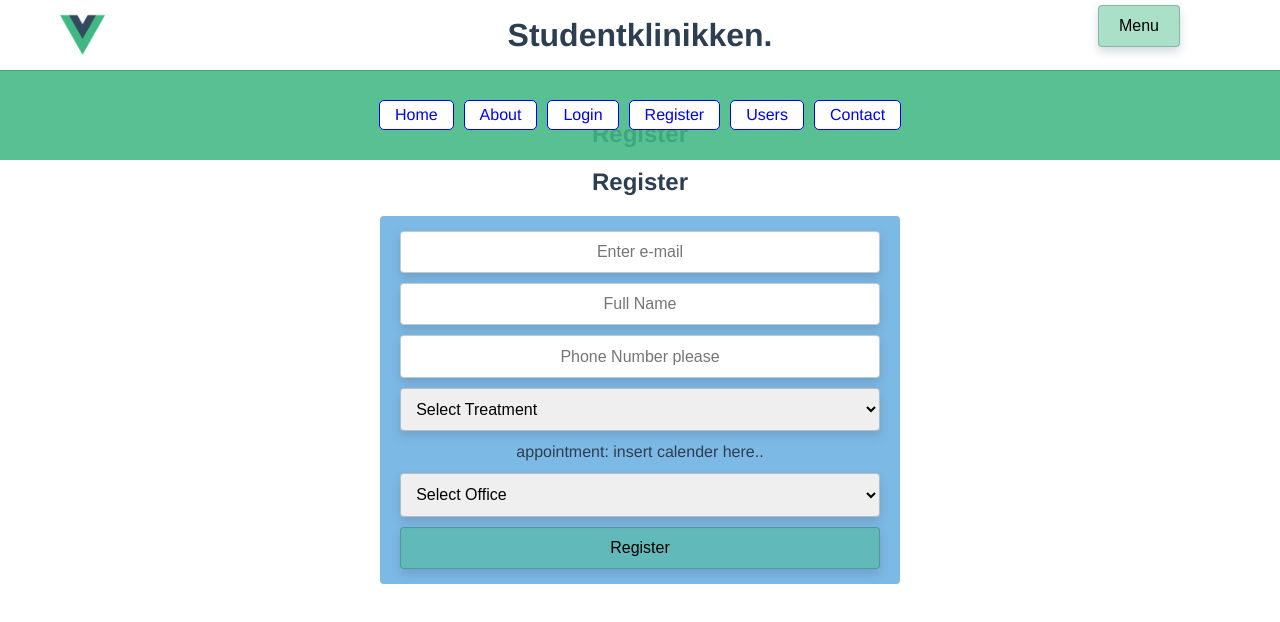
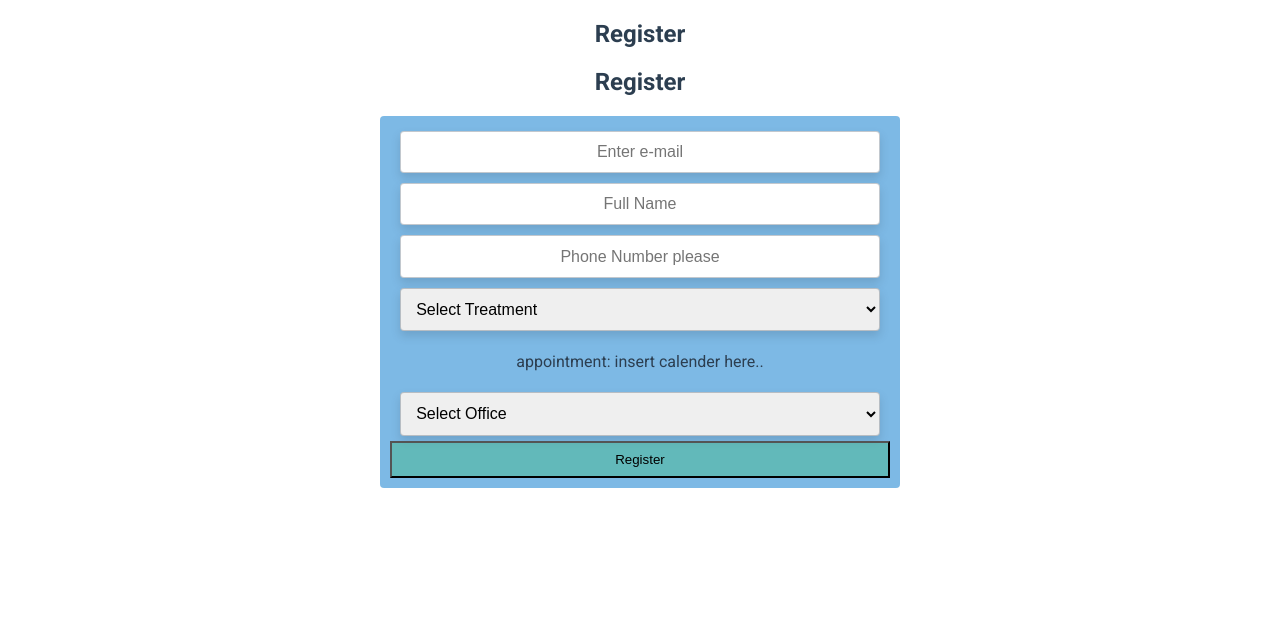
Before and after one commit to hansmaast/Studentklinikken-gruppe42, a Vue app: page /register in a window 1280 px wide. Shown: the top 622 px of the page. Built offline with nearby package versions, Linux system fonts and the light colour scheme.

Commit message:
Add layout for startpage

```diff
--- a/public/index.html
+++ b/public/index.html
@@ -5,6 +5,7 @@
     <meta http-equiv="X-UA-Compatible" content="IE=edge">
     <meta name="viewport" content="width=device-width,initial-scale=1.0">
     <link rel="icon" href="<%= BASE_URL %>favicon.ico">
+    <link href="https://fonts.googleapis.com/css?family=Roboto:300,400,400i,500,700&display=swap" rel="stylesheet">
     <title>Studentklinikken</title>
   </head>
   <body>
--- a/src/App.vue
+++ b/src/App.vue
@@ -1,7 +1,6 @@
 // This contains the components html && child components
 <template>
     <div id="app">
-        <HeaderWithSlideOutNav title="Studentklinikken."></HeaderWithSlideOutNav>
         <router-view class="routerView"/>
     </div>
 </template>
@@ -32,7 +31,7 @@
         margin: 0;
     }
     #app {
-        font-family: 'Avenir', Helvetica, Arial, sans-serif;
+        font-family: 'Roboto', sans-serif;
         -webkit-font-smoothing: antialiased;
         -moz-osx-font-smoothing: grayscale;
         text-align: center;
@@ -43,14 +42,13 @@
     }
 
     .routerView {
-        margin-top: 70px;
-        padding-top: 30px;
+        height: 100vh;
+        width: 100vw;
     }
 
     input,
     select,
-    textarea,
-    button {
+    textarea {
         outline: none;
         margin: 5px 10px;
         font-size: 1em;
--- a/src/components/Layout/Header/Header.vue
+++ b/src/components/Layout/Header/Header.vue
@@ -1,10 +1,10 @@
 <template>
     <header>
         <router-link to="/" class="logoLink">
-            <img alt="Vue logo" src="../../../assets/logo.png">
+            <img alt="logo" src="#">
         </router-link>
         <h1>{{title}}</h1>
-        <button @click="toggleNav">Menu</button>
+        <button @click="toggleNav">| | |</button>
         <NavLinks />
     </header>
 </template>
@@ -30,6 +30,7 @@
         position: fixed;
         display: flex;
         flex-direction: row;
+        align-items: center;
         height: 70px;
         background-color: white;
         border-bottom: 1px solid #2c3e50;
@@ -42,9 +43,14 @@
     }
 
     button {
-        max-width: 150px;
+        padding: 0;
+        width: 40px;
+        height: 50px;
         right: 0;
         margin-right: 100px;
+        border: none;
+        border-radius: 5px;
+        transform: rotate(90deg);
     }
 
     h1 {
--- a/src/router.js
+++ b/src/router.js
@@ -1,6 +1,6 @@
 import Vue from 'vue'
 import Router from "vue-router";
-import Home from './views/Home'
+import StartPage from './views/StartPage'
 
 Vue.use(Router)
 
@@ -9,8 +9,8 @@ const router = new Router({
     routes: [
         {
             path: '/',
-            name: 'home',
-            component: Home
+            name: 'startPage',
+            component: StartPage
         },
         {
             path: '/about',
--- a/src/views/Home.vue
+++ /dev/null
@@ -1,51 +0,0 @@
-<template>
-    <div>
-        <h2>Velkommen!</h2>
-        <h4>Hvem er vi?</h4>
-        <p>
-            Lorem ipsum dolor sit amet, consectetur adipiscing elit, sed do eiusmod tempor incididunt ut labore et
-            dolore magna aliqua. Ut enim ad minim veniam, quis nostrud exercitation ullamco laboris nisi ut aliquip ex
-            ea commodo consequat. Duis aute irure dolor in reprehenderit in voluptate velit esse cillum dolore eu fugiat
-            nulla pariatur. Excepteur sint occaecat cupidatat non proident, sunt in culpa qui officia deserunt mollit
-            anim id est laborum.
-        </p>
-    </div>
-</template>
-
-<script>
-
-    // Tells the component what to export
-    export default {
-        name: 'Home',
-        components: {
-            // Always declare the component you want to render
-        },
-        data() {
-            // The userData object is bound to the v-model.. Needs some more knowlege about this
-            return {
-                textFromInput: 'Write something'
-            }
-        },
-        methods: {
-            // This is the components method functions, it is basically functions inside an object
-            alertMessage() {
-                // Using "this" to refer to the components own properties?
-                alert(this.textFromInput)
-            }
-        }
-    }
-</script>
-
-<style>
-    p {
-        margin: auto;
-        max-width: 1000px;
-        line-height: 2;
-    }
-    .absolute-center {
-        position: absolute;
-        top: 50%;
-        left: 50%;
-        transform: translate(-50%, -50%);
-    }
-</style>
```
Also changed, not shown: src/assets/logo.png (deleted).
